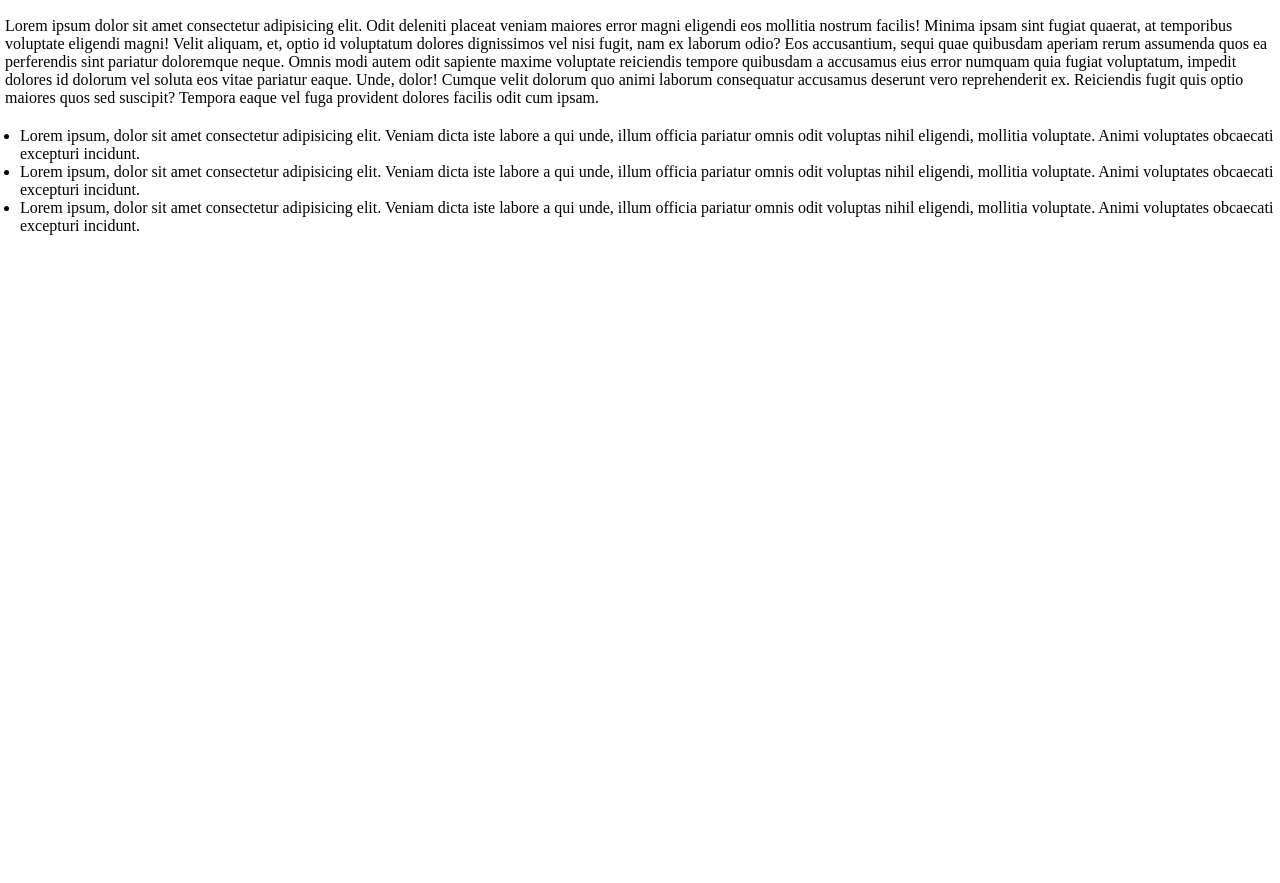
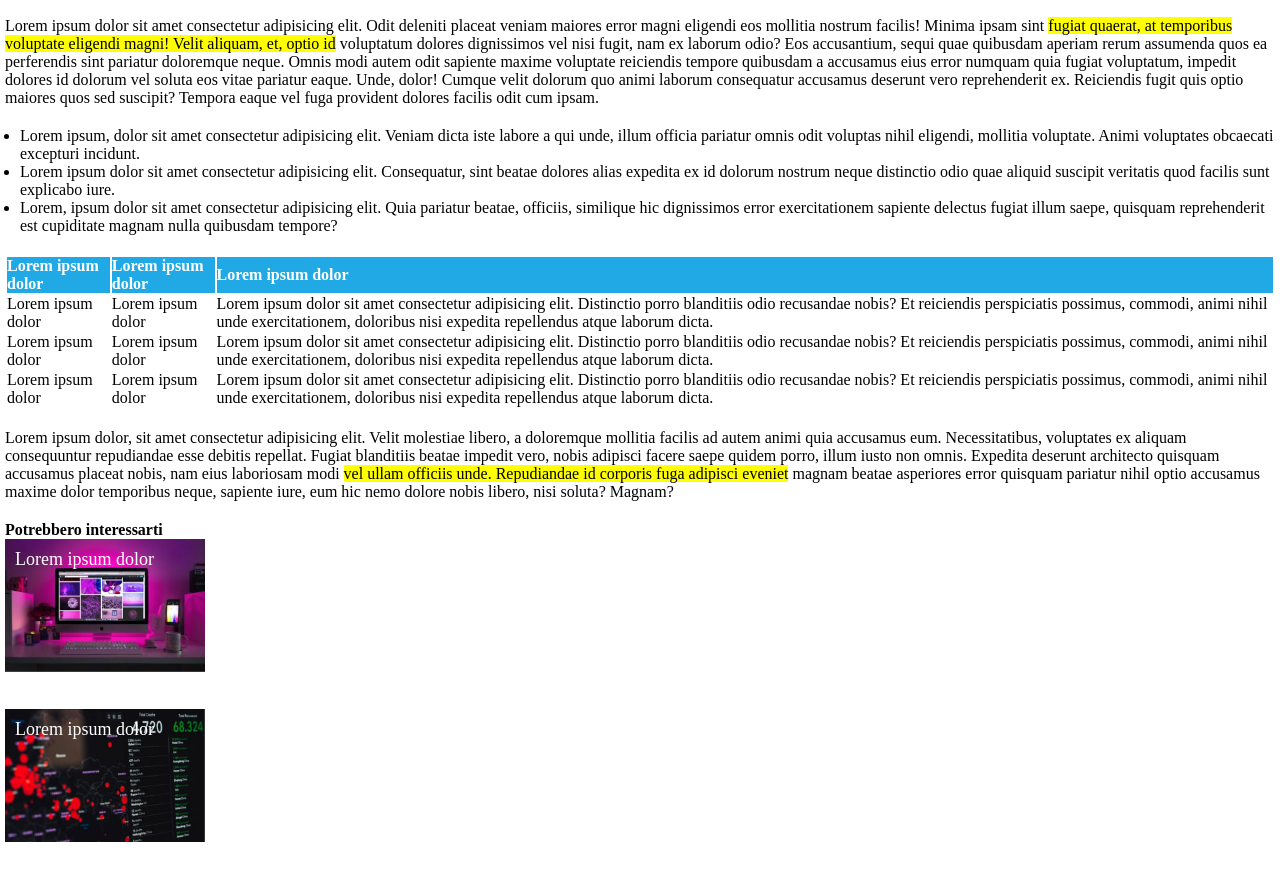
Before and after one commit to AlessioConsolo/html-css-booleaner, a plain HTML site: page index.html in a window 1280 px wide. Shown: the part 695-1578 px from the top of the page. Before the commit the page ends 930 px from the top, so only its background shows below. Drawn offline with Linux system fonts and the light colour scheme.

Commit message:
[FEAT] Added footer and images

```diff
--- a/css/style.css
+++ b/css/style.css
@@ -45,3 +45,55 @@ ul {
 #blue {
   color: rgba(48, 175, 231, 255);
 }
+
+.yellow {
+  background-color: yellow;
+}
+
+ul {
+  margin-bottom: 20px;
+}
+
+thead {
+  color: white;
+  background-color: rgba(32, 169, 229, 255);
+}
+
+th {
+  text-align: left;
+}
+
+table {
+  margin-bottom: 20px;
+}
+
+main {
+  margin-bottom: 20px;
+}
+
+footer {
+  margin-bottom: 10px;
+}
+
+.bg-p {
+  color: white;
+  padding-top: 10px;
+  padding-left: 10px;
+  font-size: 18px;
+}
+
+.bg-image {
+  background-image: url("../img/monitor.jpg");
+  width: 200px;
+  height: 170px;
+  background-size: contain;
+  background-repeat: no-repeat;
+}
+
+.bg-image-two {
+  background-image: url("../img/graph.jpg");
+  width: 200px;
+  height: 170px;
+  background-size: contain;
+  background-repeat: no-repeat;
+}
--- a/index.html
+++ b/index.html
@@ -17,7 +17,7 @@
           Tim Berners-Lee
         </h1>
         <p class="title-p">
-          Scritto da <span>The booleaner</span> <br />
+          Scritto da <span id="blue">The booleaner</span> <br />
           il 10/10/2020
         </p>
       </header>
@@ -32,17 +32,20 @@
         <p class="first-main-p">
           Lorem ipsum dolor sit amet consectetur adipisicing elit. Odit deleniti
           placeat veniam maiores error magni eligendi eos mollitia nostrum
-          facilis! Minima ipsam sint fugiat quaerat, at temporibus voluptate
-          eligendi magni! Velit aliquam, et, optio id voluptatum dolores
-          dignissimos vel nisi fugit, nam ex laborum odio? Eos accusantium,
-          sequi quae quibusdam aperiam rerum assumenda quos ea perferendis sint
-          pariatur doloremque neque. Omnis modi autem odit sapiente maxime
-          voluptate reiciendis tempore quibusdam a accusamus eius error numquam
-          quia fugiat voluptatum, impedit dolores id dolorum vel soluta eos
-          vitae pariatur eaque. Unde, dolor! Cumque velit dolorum quo animi
-          laborum consequatur accusamus deserunt vero reprehenderit ex.
-          Reiciendis fugit quis optio maiores quos sed suscipit? Tempora eaque
-          vel fuga provident dolores facilis odit cum ipsam.
+          facilis! Minima ipsam sint
+          <span class="yellow"
+            >fugiat quaerat, at temporibus voluptate eligendi magni! Velit
+            aliquam, et, optio id</span
+          >
+          voluptatum dolores dignissimos vel nisi fugit, nam ex laborum odio?
+          Eos accusantium, sequi quae quibusdam aperiam rerum assumenda quos ea
+          perferendis sint pariatur doloremque neque. Omnis modi autem odit
+          sapiente maxime voluptate reiciendis tempore quibusdam a accusamus
+          eius error numquam quia fugiat voluptatum, impedit dolores id dolorum
+          vel soluta eos vitae pariatur eaque. Unde, dolor! Cumque velit dolorum
+          quo animi laborum consequatur accusamus deserunt vero reprehenderit
+          ex. Reiciendis fugit quis optio maiores quos sed suscipit? Tempora
+          eaque vel fuga provident dolores facilis odit cum ipsam.
         </p>
         <ul>
           <li>
@@ -52,19 +55,85 @@
             obcaecati excepturi incidunt.
           </li>
           <li>
-            Lorem ipsum, dolor sit amet consectetur adipisicing elit. Veniam
-            dicta iste labore a qui unde, illum officia pariatur omnis odit
-            voluptas nihil eligendi, mollitia voluptate. Animi voluptates
-            obcaecati excepturi incidunt.
+            Lorem ipsum dolor sit amet consectetur adipisicing elit.
+            Consequatur, sint beatae dolores alias expedita ex id dolorum
+            nostrum neque distinctio odio quae aliquid suscipit veritatis quod
+            facilis sunt explicabo iure.
           </li>
           <li>
-            Lorem ipsum, dolor sit amet consectetur adipisicing elit. Veniam
-            dicta iste labore a qui unde, illum officia pariatur omnis odit
-            voluptas nihil eligendi, mollitia voluptate. Animi voluptates
-            obcaecati excepturi incidunt.
+            Lorem, ipsum dolor sit amet consectetur adipisicing elit. Quia
+            pariatur beatae, officiis, similique hic dignissimos error
+            exercitationem sapiente delectus fugiat illum saepe, quisquam
+            reprehenderit est cupiditate magnam nulla quibusdam tempore?
           </li>
         </ul>
+        <table>
+          <thead>
+            <tr>
+              <th>Lorem ipsum dolor</th>
+              <th>Lorem ipsum dolor</th>
+              <th>Lorem ipsum dolor</th>
+            </tr>
+          </thead>
+          <tbody>
+            <tr>
+              <td>Lorem ipsum dolor</td>
+              <td>Lorem ipsum dolor</td>
+              <td>
+                Lorem ipsum dolor sit amet consectetur adipisicing elit.
+                Distinctio porro blanditiis odio recusandae nobis? Et reiciendis
+                perspiciatis possimus, commodi, animi nihil unde exercitationem,
+                doloribus nisi expedita repellendus atque laborum dicta.
+              </td>
+            </tr>
+            <tr>
+              <td>Lorem ipsum dolor</td>
+              <td>Lorem ipsum dolor</td>
+              <td>
+                Lorem ipsum dolor sit amet consectetur adipisicing elit.
+                Distinctio porro blanditiis odio recusandae nobis? Et reiciendis
+                perspiciatis possimus, commodi, animi nihil unde exercitationem,
+                doloribus nisi expedita repellendus atque laborum dicta.
+              </td>
+            </tr>
+            <tr>
+              <td>Lorem ipsum dolor</td>
+              <td>Lorem ipsum dolor</td>
+              <td>
+                Lorem ipsum dolor sit amet consectetur adipisicing elit.
+                Distinctio porro blanditiis odio recusandae nobis? Et reiciendis
+                perspiciatis possimus, commodi, animi nihil unde exercitationem,
+                doloribus nisi expedita repellendus atque laborum dicta.
+              </td>
+            </tr>
+          </tbody>
+        </table>
+        <p>
+          Lorem ipsum dolor, sit amet consectetur adipisicing elit. Velit
+          molestiae libero, a doloremque mollitia facilis ad autem animi quia
+          accusamus eum. Necessitatibus, voluptates ex aliquam consequuntur
+          repudiandae esse debitis repellat. Fugiat blanditiis beatae impedit
+          vero, nobis adipisci facere saepe quidem porro, illum iusto non omnis.
+          Expedita deserunt architecto quisquam accusamus placeat nobis, nam
+          eius laboriosam modi
+          <span class="yellow"
+            >vel ullam officiis unde. Repudiandae id corporis fuga adipisci
+            eveniet</span
+          >
+          magnam beatae asperiores error quisquam pariatur nihil optio accusamus
+          maxime dolor temporibus neque, sapiente iure, eum hic nemo dolore
+          nobis libero, nisi soluta? Magnam?
+        </p>
       </main>
+      <footer>
+        <h4>Potrebbero interessarti</h4>
+        <div class="bg-image">
+          <p class="bg-p">Lorem ipsum dolor</p>
+        </div>
+        <div class="bg-image-two">
+          <p class="bg-p">Lorem ipsum dolor</p>
+        </div>
+      </footer>
     </div>
   </body>
 </html>
```
